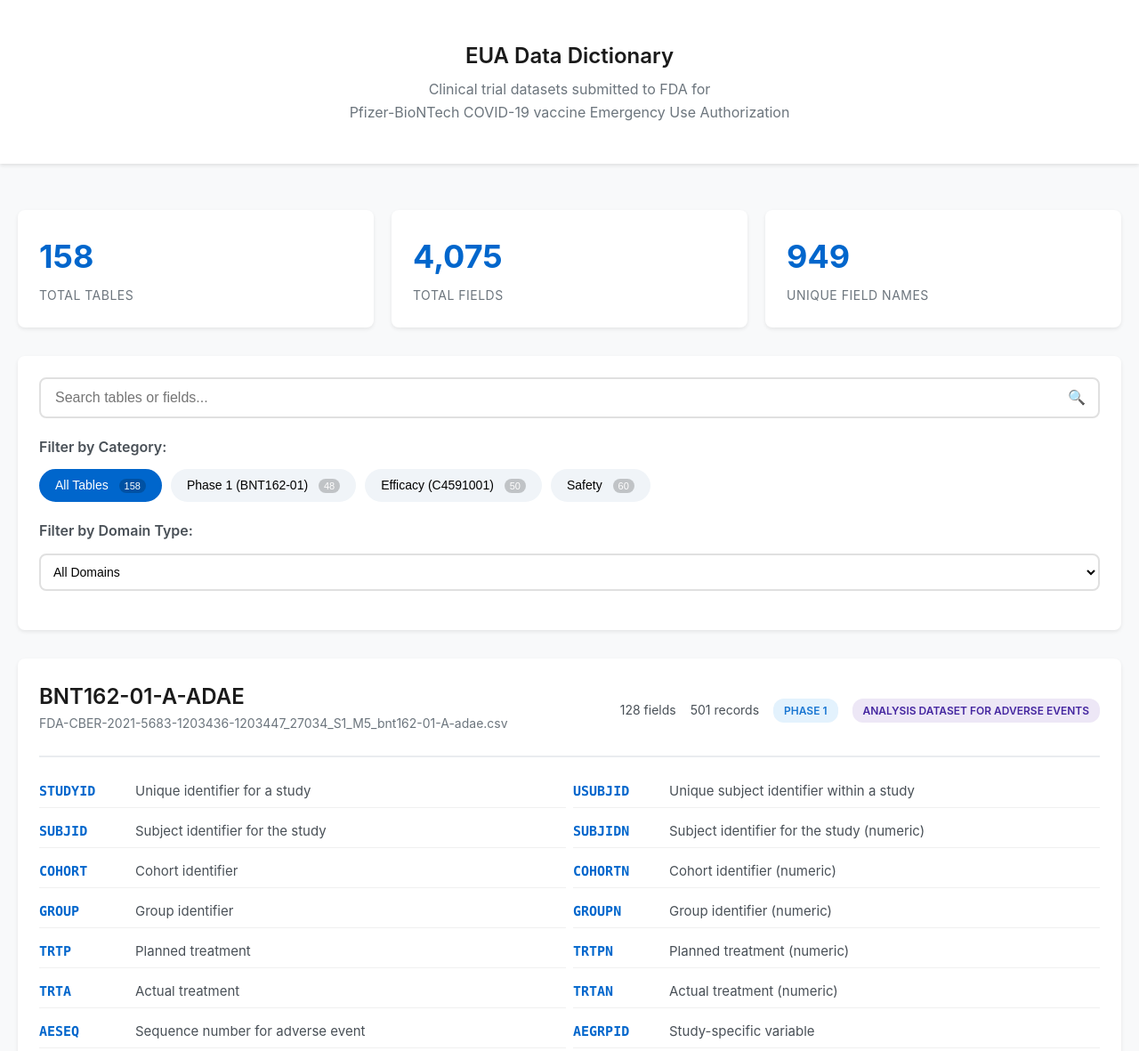
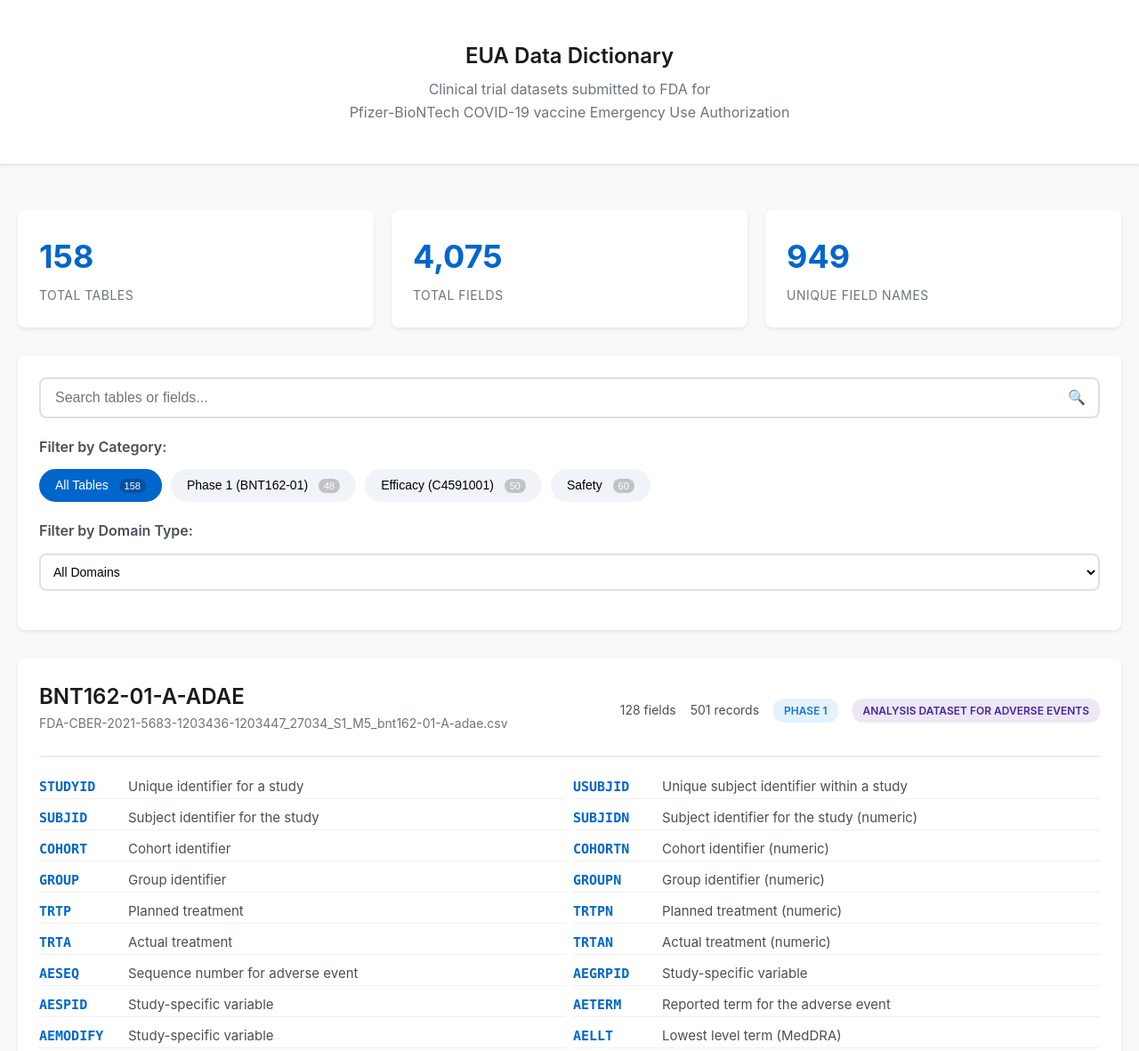
Before and after one commit to mroswell/covid-documents, a plain HTML site: page data-dictionary.html in a window 1280 px wide. Shown: the top 1181 px of the page at 89% size. Drawn offline with Linux system fonts and the light colour scheme.

Commit message:
Update data-dictionary.html

```diff
--- a/data-dictionary.html
+++ b/data-dictionary.html
@@ -305,7 +305,7 @@
         .column-item {
             display: flex;
             align-items: baseline;
-            padding: 6px 0;
+            padding: 1px 0;
             border-bottom: 1px solid #f0f0f0;
         }
 
@@ -313,7 +313,7 @@
             font-family: 'Monaco', 'Consolas', monospace;
             color: #0066cc;
             font-weight: 600;
-            margin-right: 8px;
+            margin-right: 0px;
             flex-shrink: 0;
             min-width: 100px;
         }
```
